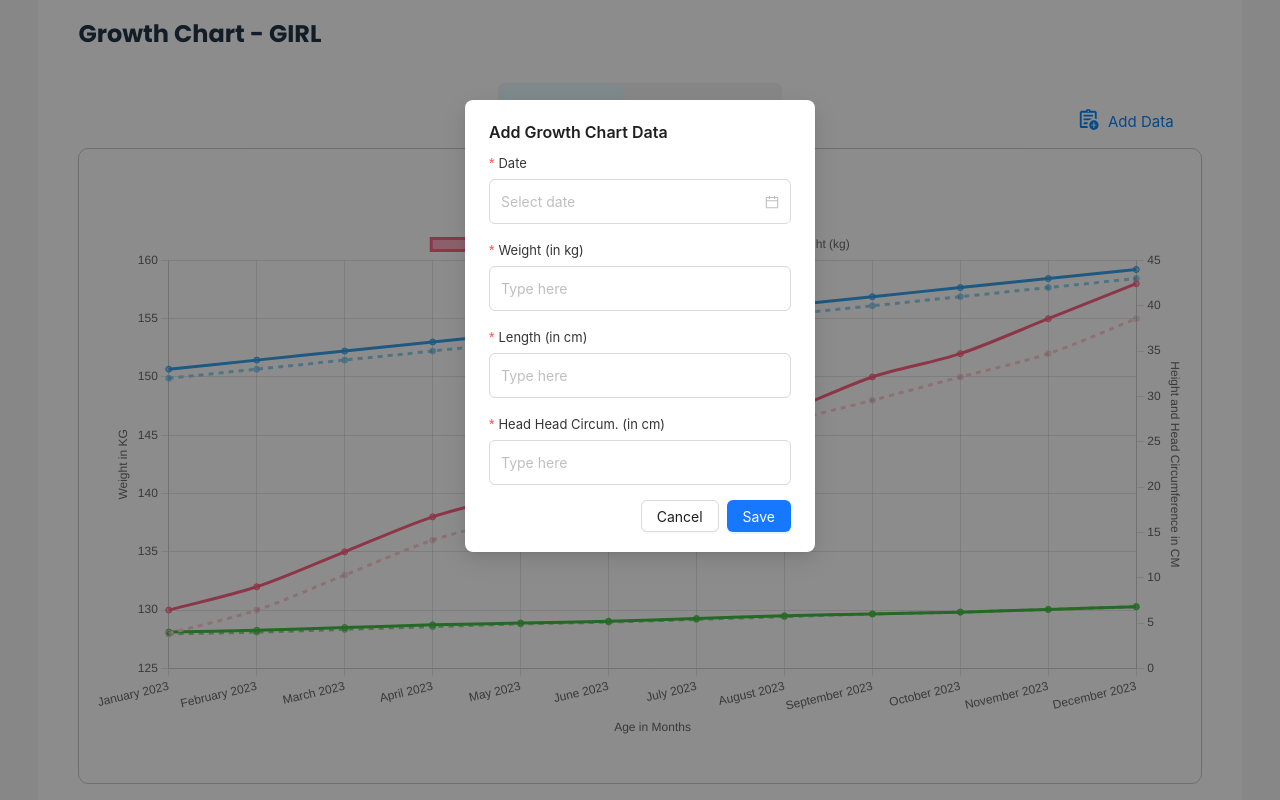
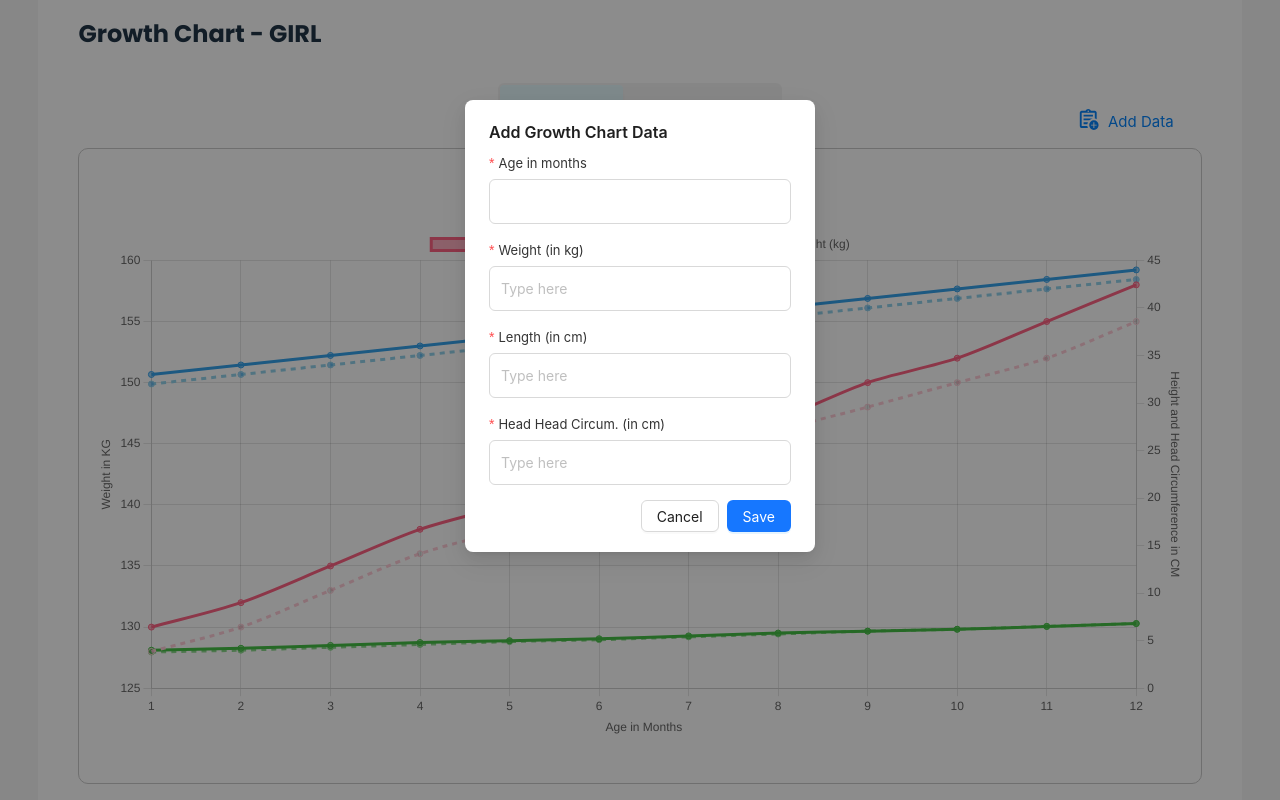
Before and after one commit to shajudamodaran/shaju-playground, a React (Vite) app: page / in a window 1280 px wide. Both pictures are taken after a click on the button "Add Data". Built offline with nearby package versions, Linux system fonts and the light colour scheme.

Commit message:
Refactor GrowthChart component to use context data and update GrowthChartManager components

```diff
--- a/src/components/GrowthChart/GrowthChart.tsx
+++ b/src/components/GrowthChart/GrowthChart.tsx
@@ -11,7 +11,6 @@ import {
 } from "chart.js";
 import { Line } from "react-chartjs-2";
 import { useGrowthChartData } from "../../contexts/GrowthChartContext";
-import dayjs from "dayjs";
 
 ChartJS.register(
   CategoryScale,
@@ -107,9 +106,7 @@ const GrowthChart = () => {
     },
   };
 
-  const labels = contextData.map((item) =>
-    dayjs(item?.date).format("MMMM YYYY")
-  );
+  const labels = contextData.map((item) => item?.date);
 
   const data = {
     labels: labels,
--- a/src/components/GrowthChartManager/GrowthChartDataInputModal/GrowthChartDataInputModal.tsx
+++ b/src/components/GrowthChartManager/GrowthChartDataInputModal/GrowthChartDataInputModal.tsx
@@ -1,5 +1,5 @@
 import React from "react";
-import { Modal, Input, Button, Form, DatePicker } from "antd";
+import { Modal, Input, Button, Form } from "antd";
 import styles from "./index.module.scss";
 import { useGrowthChartData } from "../../../contexts/GrowthChartContext";
 
@@ -60,10 +60,10 @@ const GrowthChartDataInputModal: React.FC<GrowthChartDataInputModalProps> = ({
       <Form form={form} layout="vertical">
         <Form.Item
           name="date"
-          label="Date"
-          rules={[{ required: true, message: "Please input the date!" }]}
+          label="Age in months"
+          rules={[{ required: true, message: "Please input the age!" }]}
         >
-          <DatePicker format={"DD-MMM-YYYY"} placeholder="Select date" />
+          <Input type="number" />
         </Form.Item>
         <Form.Item
           name="weight"
--- a/src/components/GrowthChartManager/GrowthChartdataTable/GrowthChartdataTable.tsx
+++ b/src/components/GrowthChartManager/GrowthChartdataTable/GrowthChartdataTable.tsx
@@ -5,7 +5,6 @@ import { useGrowthChartData } from "../../../contexts/GrowthChartContext";
 import { GrowthChartDataInterface } from "../../../interfaces/GrowthChartData";
 import { Assets } from "../../../assets/assets";
 import { useState } from "react";
-import dayjs from "dayjs";
 
 const GrowthChartDataTable = () => {
   const [editEnabledRows, setEditEnabledRows] = useState<string[]>([]);
@@ -66,11 +65,12 @@ const GrowthChartDataTable = () => {
 
   const columns = [
     {
-      title: "",
+      title: "Age in months",
       dataIndex: "date",
       key: "date",
       render: (_: string) => {
-        return dayjs(_).format("MMMM YYYY");
+        //return dayjs(_).format("MMMM YYYY");
+        return _;
       },
     },
     {
--- a/src/contexts/GrowthChartContext.tsx
+++ b/src/contexts/GrowthChartContext.tsx
@@ -36,84 +36,84 @@ export const GrowthChartDataProvider: React.FC<
         weight: "4",
         length: "130",
         headCircumference: "33",
-        date: "January 2023",
+        date: "1",
       },
       {
         id: "Measurement2",
         weight: "4.2",
         length: "132",
         headCircumference: "34",
-        date: "February 2023",
+        date: "2",
       },
       {
         id: "Measurement3",
         weight: "4.5",
         length: "135",
         headCircumference: "35",
-        date: "March 2023",
+        date: "3",
       },
       {
         id: "Measurement4",
         weight: "4.8",
         length: "138",
         headCircumference: "36",
-        date: "April 2023",
+        date: "4",
       },
       {
         id: "Measurement5",
         weight: "5",
         length: "140",
         headCircumference: "37",
-        date: "May 2023",
+        date: "5",
       },
       {
         id: "Measurement6",
         weight: "5.2",
         length: "142",
         headCircumference: "38",
-        date: "June 2023",
+        date: "6",
       },
       {
         id: "Measurement7",
         weight: "5.5",
         length: "145",
         headCircumference: "39",
-        date: "July 2023",
+        date: "7",
       },
       {
         id: "Measurement8",
         weight: "5.8",
         length: "147",
         headCircumference: "40",
-        date: "August 2023",
+        date: "8",
       },
       {
         id: "Measurement9",
         weight: "6",
         length: "150",
         headCircumference: "41",
-        date: "September 2023",
+        date: "9",
       },
       {
         id: "Measurement10",
         weight: "6.2",
         length: "152",
         headCircumference: "42",
-        date: "October 2023",
+        date: "10",
       },
       {
         id: "Measurement11",
         weight: "6.5",
         length: "155",
         headCircumference: "43",
-        date: "November 2023",
+        date: "11",
       },
       {
         id: "Measurement12",
         weight: "6.8",
         length: "158",
         headCircumference: "44",
-        date: "December 2023",
+        date: "12",
       },
     ]
   );
```
